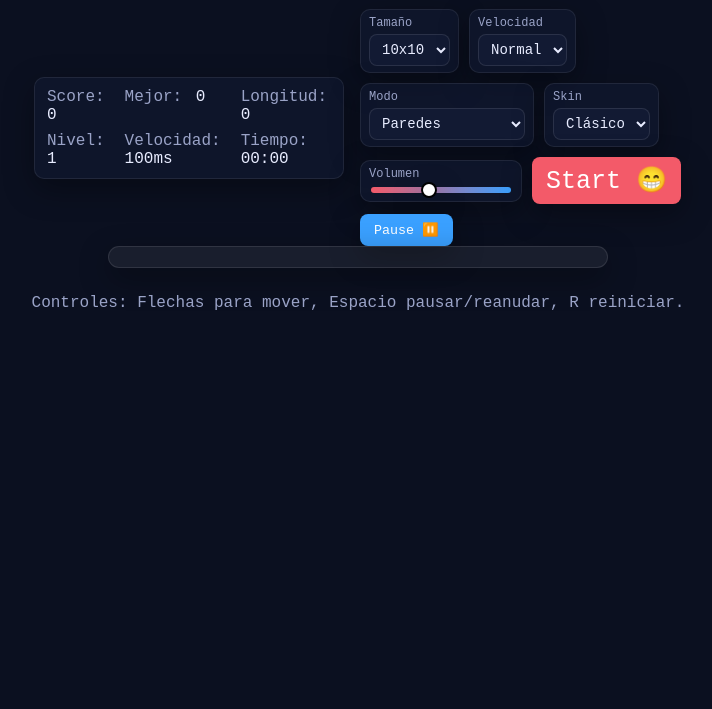
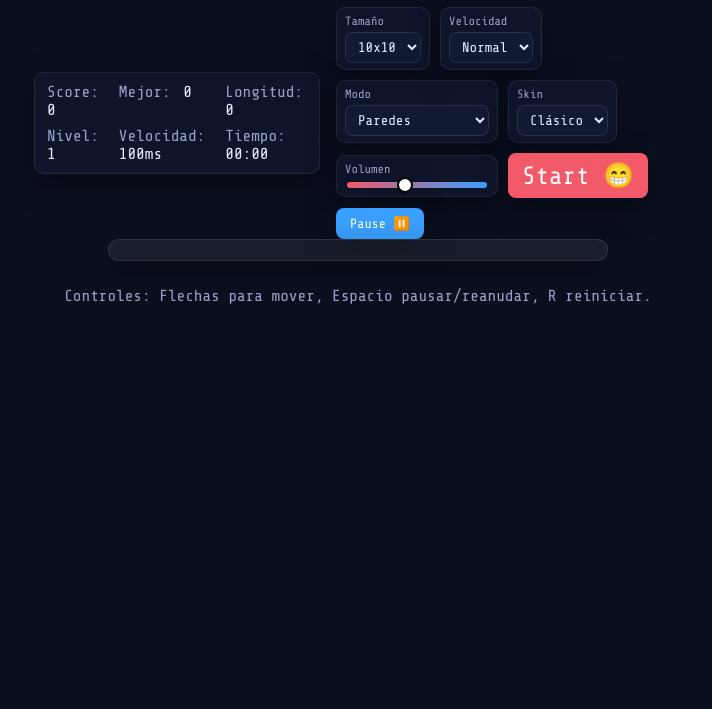
Before and after one commit to DanielDev87/semillero-aventura-web, a plain HTML site: page index.html in a window 1280 px wide. Shown: the part 91-800 px from the top of the page, without its empty margins (282-994 px from the left). Drawn offline with nearby package versions, Linux system fonts and the light colour scheme.

Commit message:
Update index.html
se mejora el html

```diff
--- a/index.html
+++ b/index.html
@@ -1,10 +1,13 @@
 <!DOCTYPE html>
 <html lang="en">
 <head>
-    <meta charset="UTF-8">
-    <meta name="viewport" content="width=device-width, initial-scale=1.0">
-    <title>Juego Snake 🤓</title>
-    <link rel="stylesheet" href="./daniel.css">
+	<meta charset="UTF-8">
+	<meta http-equiv="X-UA-Compatible" content="IE=edge">
+	<meta name="viewport" content="width=device-width, initial-scale=1.0">
+	<title>Juego Snake 🐍</title>
+	<link href="https://fonts.googleapis.com/css2?family=Share+Tech+Mono&display=swap" rel="stylesheet">
+	<link href="./daniel.css" rel="stylesheet">
+	<script src="./script.js" type="text/javascript" defer></script>
 </head>
 <body>
 	<header class="header">
```
